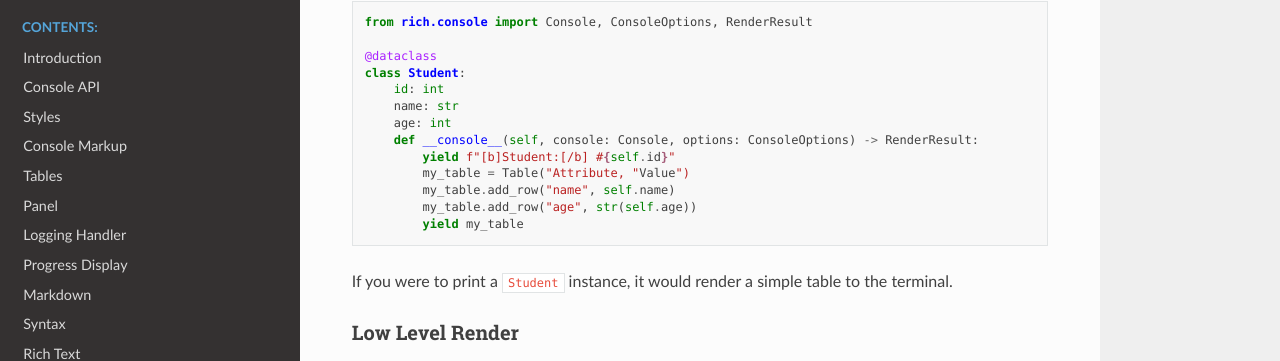
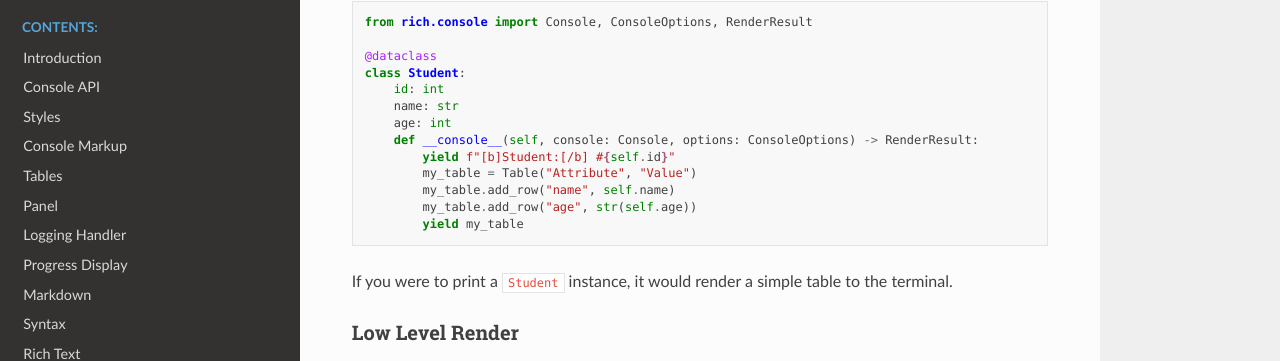
Before and after one commit to Textualize/rich, a Sphinx documentation site: the page built from docs/source/protocol.rst, in a window 1280 px wide and 900 px high, scrolled down 887 px. Shown: the part 94-455 px from the top of the window. Built offline with Sphinx 7.4.7 and the Read the Docs theme 2.0.0, drawn with Linux system fonts in a browser that asks for light colours.

Commit message:
Fix typo in example

```diff
--- a/docs/source/protocol.rst
+++ b/docs/source/protocol.rst
@@ -39,7 +39,7 @@
         age: int
         def __console__(self, console: Console, options: ConsoleOptions) -> RenderResult:
             yield f"[b]Student:[/b] #{self.id}"
-            my_table = Table("Attribute, "Value")
+            my_table = Table("Attribute", "Value")
             my_table.add_row("name", self.name)
             my_table.add_row("age", str(self.age))
             yield my_table
```
